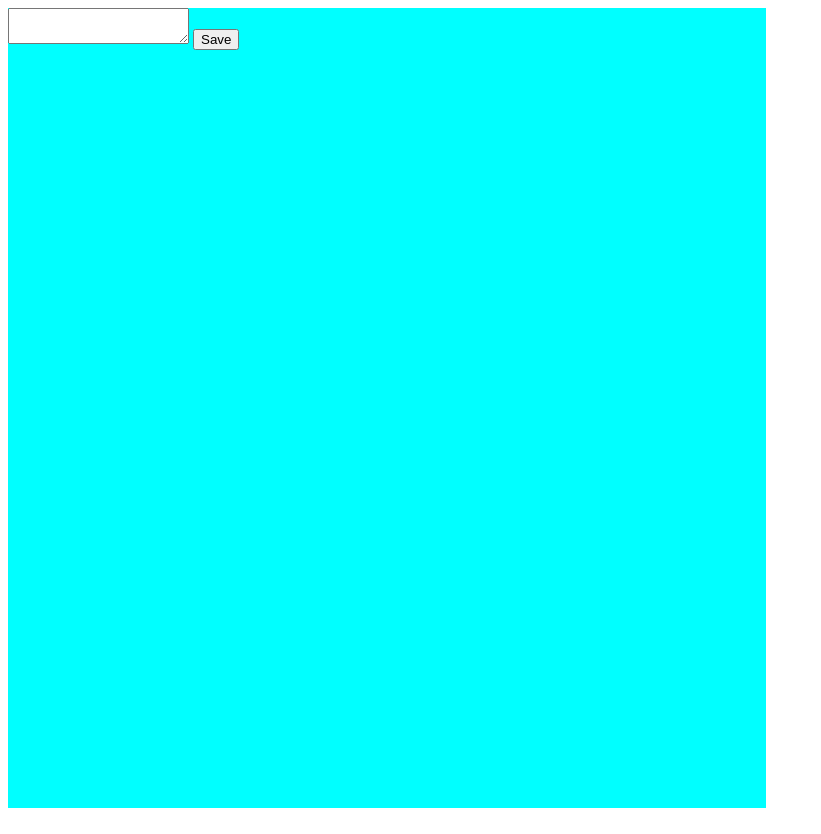
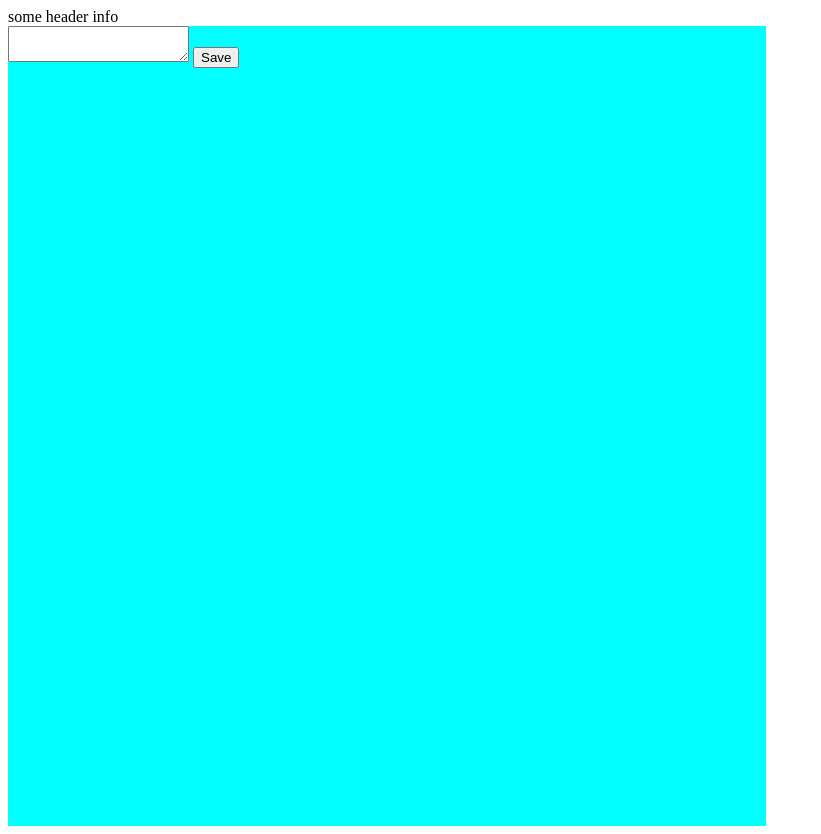
Before and after one commit to MrOlegKravchenko/Task1, a website: page App/Client/public/second.html in a window 1280 px wide. Shown: the whole page, without its empty margins (0-821 px from the left). Drawn offline with Linux system fonts and the light colour scheme; files whose address does not match are found by name.

Commit message:
header added

```diff
--- a/App/Client/public/second.html
+++ b/App/Client/public/second.html
@@ -10,6 +10,7 @@
 
 </head>
 <body>
+    <header>some header info</header>
     <main style="width: 60%;background-color: aqua;height: 100vh;">
         <form>
             <textarea id="txtCopy"></textarea>
```
Lines whose indentation alone changed are shown as unchanged.
